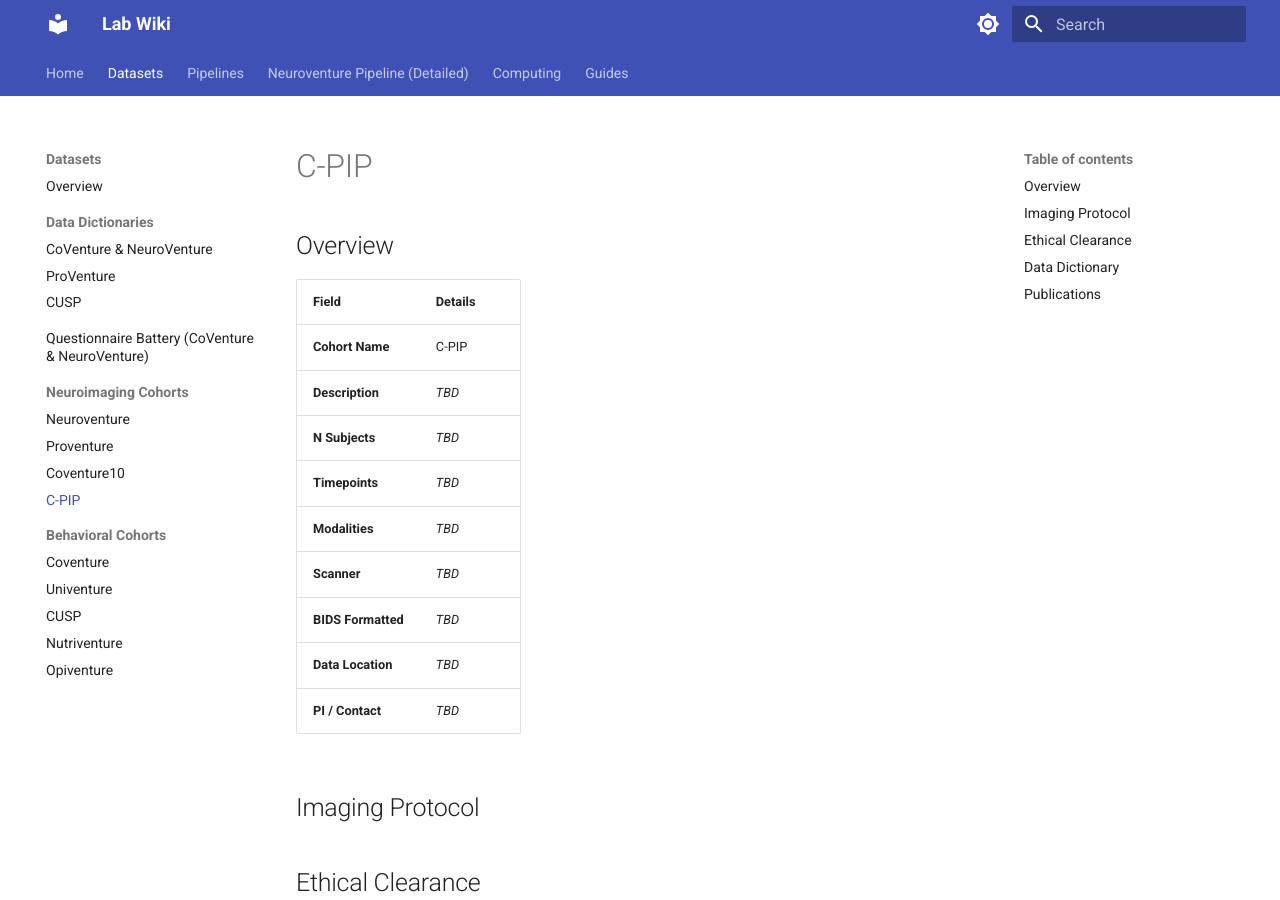
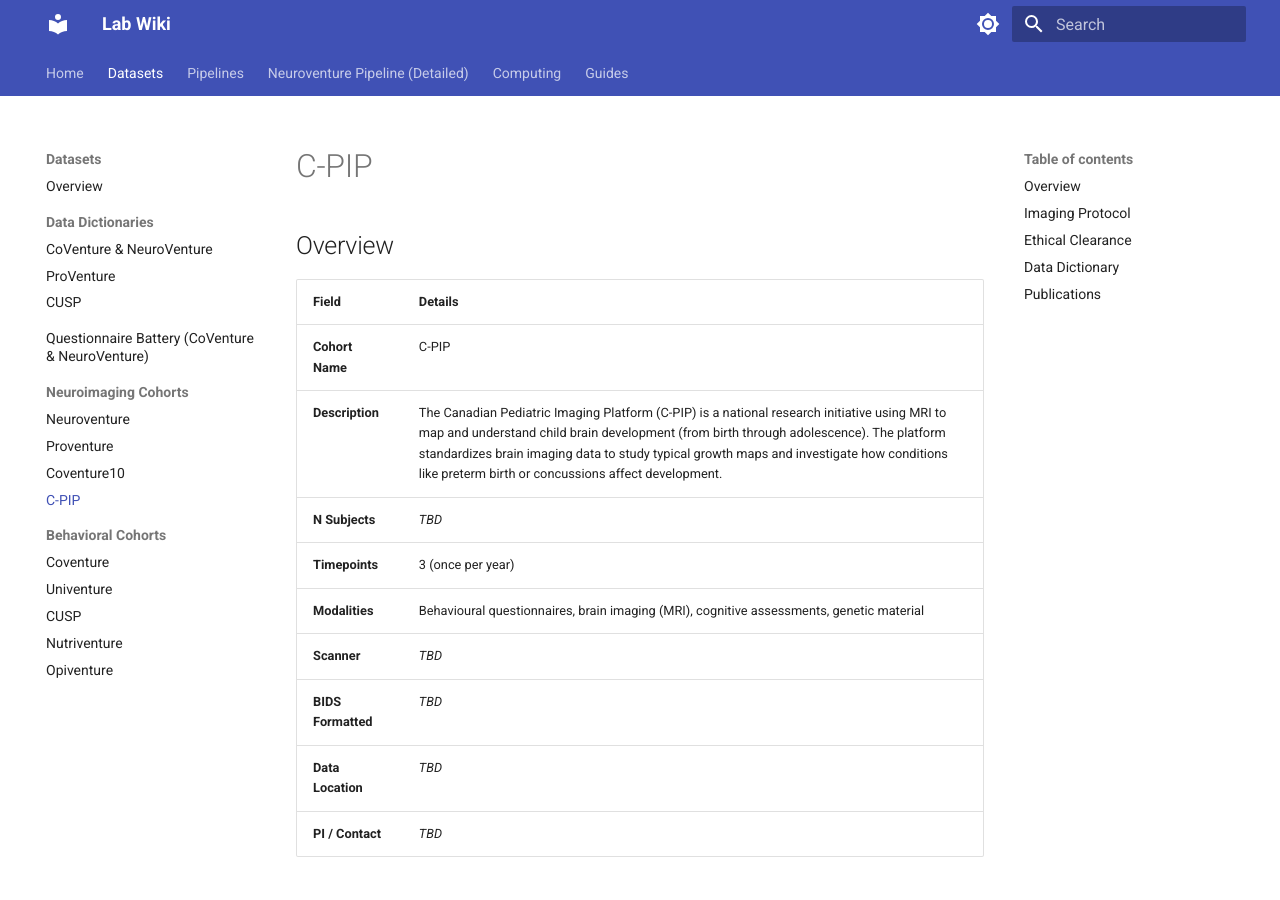
Before and after one commit to subhasriviswa/lab-wiki, an MkDocs documentation site: the page built from docs/datasets/neuroimaging/c-pip.md, in a window 1280 px wide and 900 px high. Built offline with MkDocs 1.6.1 and Material for MkDocs 9.7.7, drawn with Linux system fonts in a browser that asks for light colours.

Commit message:
Enhance C-PIP dataset documentation
Updated the C-PIP dataset details with a comprehensive description, timepoints, and modalities.

```diff
--- a/docs/datasets/neuroimaging/c-pip.md
+++ b/docs/datasets/neuroimaging/c-pip.md
@@ -5,10 +5,10 @@
 | Field | Details |
 |-------|---------|
 | **Cohort Name** | C-PIP |
-| **Description** | *TBD* |
+| **Description** | The Canadian Pediatric Imaging Platform (C-PIP) is a national research initiative using MRI to map and understand child brain development (from birth through adolescence). The platform standardizes brain imaging data to study typical growth maps and investigate how conditions like preterm birth or concussions affect development. |
 | **N Subjects** | *TBD* |
-| **Timepoints** | *TBD* |
-| **Modalities** | *TBD* |
+| **Timepoints** | 3 (once per year) |
+| **Modalities** | Behavioural questionnaires, brain imaging (MRI), cognitive assessments, genetic material |
 | **Scanner** | *TBD* |
 | **BIDS Formatted** | *TBD* |
 | **Data Location** | *TBD* |
```
